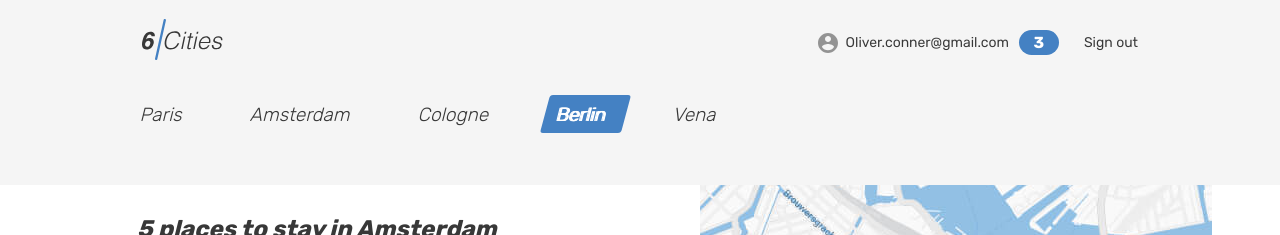
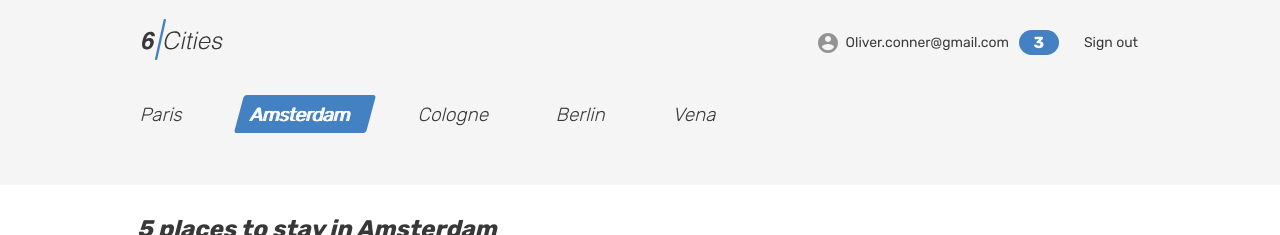
Before and after one commit to htmlacademy-react/1370879-six-cities-16, a React (Vite) app: page / in a window 1280 px wide. Shown: the top 235 px of the page. Built offline with nearby package versions, Linux system fonts and the light colour scheme.

Commit message:
fix: fixing cityTabs logic and active link click, then fixing offer-gallery rendering photos

```diff
--- a/src/components/app/app.tsx
+++ b/src/components/app/app.tsx
@@ -21,7 +21,18 @@ function App({ offers }: AppTypeProps) {
     <HelmetProvider>
       <BrowserRouter>
         <Routes>
-          <Route path={AppRoute.Main} element={<Main offers={offers} />} />
+          <Route
+            path={AppRoute.Main}
+            element={
+              <Main
+                // onCityClick={onCityClickHandler}
+                // selectedCity={selectedCity}
+                // onHover={onHoverHandler}
+                // activeOffer={activeOffer}
+                offers={offers}
+              />
+            }
+          />
           <Route path={AppRoute.Login} element={
             <PublicRoute status={currentStatus}>
               <Login />
--- a/src/components/city-tabs/city-tabs.tsx
+++ b/src/components/city-tabs/city-tabs.tsx
@@ -1,24 +1,34 @@
 import { Link } from 'react-router-dom';
-import classNames from 'classnames';
 import { OfferTemplateType } from '../../types/offer';
 
 type CityTabsItemsProps = {
   cityName: string;
-  activeClass: string;
+  isActive: boolean;
+  onClick: (city: string) => void | undefined;
 }
 
 type CityTabsProps = {
   offers: OfferTemplateType[];
+  selectedCity: string;
+  onCityClick: (city: string) => void;
 }
 
-function CityTabsItem({ cityName, activeClass }: CityTabsItemsProps) {
-  const activeTabs: string = classNames('locations__item-link', {
-    'tabs__item--active': activeClass === cityName
-  });
+function CityTabsItem({ cityName, isActive, onClick }: CityTabsItemsProps) {
+  const onClickHandler = () => {
+    if (onClick) {
+      onClick(cityName);
+      // console.log(cityName);
+      // console.log(isActive);
+    }
+  };
+
   return (
-    <li className='locations__item' key={cityName}>
+    <li
+      className='locations__item'
+      onClick={onClickHandler}
+    >
       <Link
-        className={activeTabs}
+        className={`locations__item-link tabs__item ${isActive ? 'tabs__item--active' : ''}`}
         to={'#'}
       >
         <span>{cityName}</span>
@@ -27,17 +37,19 @@ function CityTabsItem({ cityName, activeClass }: CityTabsItemsProps) {
   );
 }
 
-function CityTabs({ offers }: CityTabsProps) {
+function CityTabs({ selectedCity, offers, onCityClick }: CityTabsProps) {
   return (
-    <div className="tabs">
-      <section className="locations container">
-        <ul className='locations__list tabs__list'>
-          {offers.map((offer) => (
-            <CityTabsItem cityName={offer.city.name} activeClass={'Berlin'} key={offer.id}/>
-          ))}
-        </ul>
-      </section>
-    </div>
+    <ul className='locations__list tabs__list'>
+      {offers.map((offer) => (
+        <CityTabsItem
+          isActive={offer.city.name === selectedCity}
+          onClick={onCityClick}
+          cityName={offer.city.name}
+          key={offer.id}
+        />
+      ))}
+    </ul>
+
   );
 }
 
--- a/src/components/offer-card-list/offer-card-list.tsx
+++ b/src/components/offer-card-list/offer-card-list.tsx
@@ -1,19 +1,33 @@
-import { nanoid } from '@reduxjs/toolkit';
 import OfferCard from '../offer-card/offer-card';
 import { OfferCardType } from '../../types/offer';
 
 type OfferCardListProps = {
   offers: OfferCardType[];
+  onHover?: (offer?: OfferCardType) => void;
 }
 
-function OfferCardList({ offers }: OfferCardListProps) {
+function OfferCardList({ offers, onHover }: OfferCardListProps) {
+  const onMouseEnterHandler = (offer: OfferCardType) => {
+    if (onHover) {
+      onHover(offer);
+    }
+  };
+
+  const onMouseLeaveHandler = (): void => {
+    if (onHover) {
+      onHover();
+    }
+  };
+
   return (
     <div className="cities__places-list places__list tabs__content">
       {offers.map((offer) => (
         <OfferCard
+          onMouseOver={() => onMouseEnterHandler(offer)}
+          onMouseLeave={() => onMouseLeaveHandler()}
           classname='cities'
           offerCard={offer}
-          key={nanoid(10)}
+          key={offer.id}
         />
       ))}
     </div>
--- a/src/components/offer-gallery/offer-gallery.tsx
+++ b/src/components/offer-gallery/offer-gallery.tsx
@@ -1,3 +1,5 @@
+import { nanoid } from '@reduxjs/toolkit';
+
 type OfferGalleryItemProps = {
   path: string;
 }
@@ -17,7 +19,7 @@ function OfferGalleryItem({ path }: OfferGalleryItemProps) {
 function OfferGallery({ images }: OfferGalleryProps) {
   return (
     <div className="offer__gallery">
-      {images.map((image) => <OfferGalleryItem key={image} path={image}/>)}
+      {images.map((image) => <OfferGalleryItem key={nanoid()} path={image}/>)}
     </div>
   );
 }
--- a/src/const.ts
+++ b/src/const.ts
@@ -18,14 +18,13 @@ export const OFFER_GALLERIES_PICTURES = [
   { id: nanoid(10), path: 'img/apartment-01.jpg', alt: 'Photo studio'},
 ];
 
-// export const placesCount: number = 312;
-
 export enum AppRoute {
   Main = '/',
   Login = '/login',
   Favorites = '/favorites',
   Offer = '/offer/:id',
-  NotFound = '*'
+  NotFound = '*',
+  Root = 'Root'
 }
 
 export enum AuthorizationStatus {
--- a/src/mocks/offers/offer.ts
+++ b/src/mocks/offers/offer.ts
@@ -33,7 +33,12 @@ export const offersPage: OfferType[] = [
       isPro: false
     },
     images: [
-      'https://url-to-image/image.png'
+      'img/room.jpg',
+      'img/apartment-01.jpg',
+      'img/apartment-02.jpg',
+      'img/apartment-03.jpg',
+      'img/studio-01.jpg',
+      'img/apartment-01.jpg',
     ],
     maxAdults: 4,
     isFavorite: false
@@ -70,7 +75,12 @@ export const offersPage: OfferType[] = [
       isPro: false
     },
     images: [
-      'https://url-to-image/image.png'
+      'img/room.jpg',
+      'img/apartment-01.jpg',
+      'img/apartment-02.jpg',
+      'img/apartment-03.jpg',
+      'img/studio-01.jpg',
+      'img/apartment-01.jpg',
     ],
     maxAdults: 4,
     isFavorite: false
@@ -107,7 +117,12 @@ export const offersPage: OfferType[] = [
       isPro: false
     },
     images: [
-      'https://url-to-image/image.png'
+      'img/room.jpg',
+      'img/apartment-01.jpg',
+      'img/apartment-02.jpg',
+      'img/apartment-03.jpg',
+      'img/studio-01.jpg',
+      'img/apartment-01.jpg',
     ],
     maxAdults: 4,
     isFavorite: false
@@ -144,7 +159,12 @@ export const offersPage: OfferType[] = [
       isPro: false
     },
     images: [
-      'https://url-to-image/image.png'
+      'img/room.jpg',
+      'img/apartment-01.jpg',
+      'img/apartment-02.jpg',
+      'img/apartment-03.jpg',
+      'img/studio-01.jpg',
+      'img/apartment-01.jpg',
     ],
     maxAdults: 4,
     isFavorite: false
@@ -181,7 +201,12 @@ export const offersPage: OfferType[] = [
       isPro: false
     },
     images: [
-      'https://url-to-image/image.png'
+      'img/room.jpg',
+      'img/apartment-01.jpg',
+      'img/apartment-02.jpg',
+      'img/apartment-03.jpg',
+      'img/studio-01.jpg',
+      'img/apartment-01.jpg',
     ],
     maxAdults: 4,
     isFavorite: false
--- a/src/pages/main-page/main.tsx
+++ b/src/pages/main-page/main.tsx
@@ -1,17 +1,33 @@
+import { useState } from 'react';
 import { Helmet } from 'react-helmet-async';
 import Header from '../../components/header/header';
 import CityTabs from '../../components/city-tabs/city-tabs';
 import Sorting from '../../components/sorting/sorting';
 import OfferCardList from '../../components/offer-card-list/offer-card-list';
-import Map from '../../components/map/map';
+// import Map from '../../components/map/map';
 import { OfferCardType } from '../../types/offer';
 
 export type MainProps = {
   offers: OfferCardType[];
+  // onHover: () => void;
 }
 
 function Main({ offers }: MainProps) {
+  const [activeOffer, setActiveOffer] = useState<OfferCardType | null>(null);
+  const [selectedCity, setSelectedCity] = useState('Amsterdam');
   const isEmptyPage = offers.length === 0;
+
+  const onHoverHandler = (offer?: OfferCardType) => {
+    setActiveOffer(offer || null);
+  };
+
+  const onCityClickHandler = (city: string) => {
+    setSelectedCity(city);
+  };
+
+  // eslint-disable-next-line no-unused-expressions
+  { activeOffer; }
+  // const city = offers.find((offer) => offer.city.name === selectedCity);
   return (
     <>
       <Helmet>
@@ -20,7 +36,11 @@ function Main({ offers }: MainProps) {
       <Header/>
       <main className={`page__main page__main--index ${isEmptyPage ? 'page__main--index-empty' : ''}`}>
         <h1 className="visually-hidden">Cities</h1>
-        <CityTabs offers={offers}/>
+        <div className="tabs">
+          <section className="locations container">
+            <CityTabs offers={offers} selectedCity={selectedCity} onCityClick={onCityClickHandler}/>
+          </section>
+        </div>
         <div className="cities">
           <div className={`cities__places-container container ${isEmptyPage ? 'cities__places-container--empty' : ''}`}>
             {isEmptyPage ? (
@@ -41,10 +61,10 @@ function Main({ offers }: MainProps) {
                   <h2 className = "visually-hidden">Places</h2>
                   <b className="places__found">{offers.length} places to stay in Amsterdam</b>
                   <Sorting />
-                  <OfferCardList offers={offers} />
+                  <OfferCardList offers={offers} onHover={onHoverHandler} />
                 </section>
                 <div className="cities__right-section">
-                  <Map />
+                  {/* <Map city={city} offers={offers} /> */}
                 </div>
               </>
             )}
--- a/src/pages/offer-page/offer-page.tsx
+++ b/src/pages/offer-page/offer-page.tsx
@@ -3,7 +3,7 @@ import { Navigate, useParams } from 'react-router-dom';
 import OfferGallery from '../../components/offer-gallery/offer-gallery';
 import NearPlaces from '../../components/near-places/near-places';
 import OfferContainer from '../../components/offer-container/offer-container';
-import MapContainer from '../../components/map/map';
+// import Map from '../../components/map/map';
 import { AppRoute } from '../../const';
 import { getCurrentOffer } from '../../utils';
 
@@ -27,7 +27,7 @@ function OfferPage() {
             <OfferGallery images={currentOffer.images}/>
           </div>
           <OfferContainer offer={currentOffer} />
-          <MapContainer baseClassName='offer'/>
+          {/* <Map baseClassName='offer'/> */}
           <div className="container">
             <NearPlaces />
           </div>
```
Also changed, not shown: src/components/map/map.tsx (+23 -20 lines), src/components/offer-card/offer-card.tsx (+10 -11 lines).
